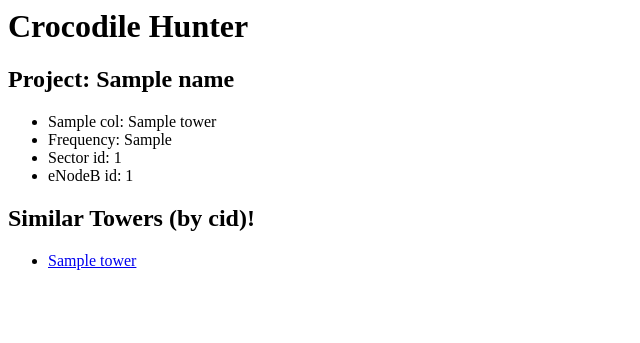
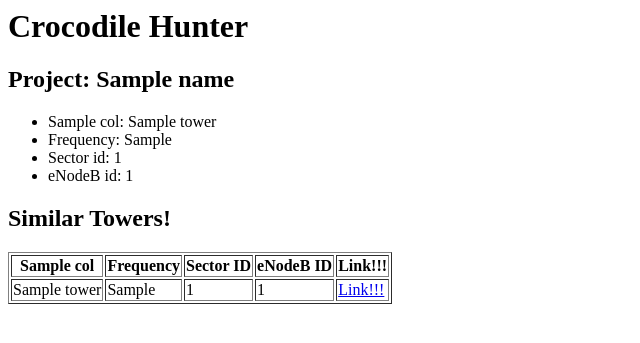
Before and after one commit to EFForg/crocodilehunter, a Python web app: template src/templates/detail.html in a window 1280 px wide. Shown: the top 343 px of the page, without its empty margins (0-640 px from the left). Run offline with Jinja, Linux system fonts and the light colour scheme; the template is opened without the code that fills it: most values are stand-ins (such as "Sample title", 1, 10 or a date in 2020).

Commit message:
update band list and fix up detail view

```diff
--- a/src/templates/detail.html
+++ b/src/templates/detail.html
@@ -14,11 +14,28 @@
             <li>Sector id: {{ tower.get_sector_id() }}</li>
             <li>eNodeB id: {{ tower.get_enodeb_id() }}</li>
         </ul>
-    <h2>Similar Towers (by cid)!</h2>
-    <ul>
+        <h2>Similar Towers!</h2>
+        <table border="1">
+            <tr>
+                {% for p in tower.params() %}
+                <th>{{ p }}</th>
+                {% endfor %}
+                <th>Frequency</th>
+                <th>Sector ID</th>
+                <th>eNodeB ID</th>
+                <th>Link!!!</th>
+            </tr>
             {% for tower in similar_towers %}
-    <li class='tower'><a href="/detail/{{tower.id}}">{{tower}}</a></li>
+                <tr>
+                    {% for col in tower.params() %}
+                    <td>{{ tower[col] }}</td>
                     {% endfor %}
-    </ul>
+                    <td>{{ tower.get_frequency() }}</td>
+                    <td>{{ tower.get_sector_id() }}</td>
+                    <td>{{ tower.get_enodeb_id() }}</td>
+                    <td><a href="/detail/{{ tower.id }}">Link!!!</a></td>
+                </tr>
+            {% endfor %}
+        </table>
     </body>
 </html>
--- a/src/watchdog.py
+++ b/src/watchdog.py
@@ -35,6 +35,10 @@ class Watchdog():
 
     def get_row_by_id(self, row_id):
         return Tower.query.get(row_id)
+
+    def get_similar_towers(self, tower):
+        """ Gets towers with similar mnc, mcc, and tac."""
+        return Tower.query.filter(Tower.mnc == tower.mnc).filter(Tower.mcc == tower.mcc).filter(Tower.tac == tower.tac)
 
     def get_towers_by_cid(self, cid):
         return Tower.query.filter(Tower.cid == cid)
--- a/src/webui.py
+++ b/src/webui.py
@@ -32,7 +32,7 @@ class Webui:
 
     def detail(self, row_id):
         tower = self.watchdog.get_row_by_id(row_id)
-        similar_towers = self.watchdog.get_towers_by_cid(tower.cid)
+        similar_towers = self.watchdog.get_similar_towers(tower)
         return render_template('detail.html', tower = tower,
                 similar_towers = similar_towers)
 
```
Also changed, not shown: src/database.py (+15 -1 lines). Lines whose indentation alone changed are shown as unchanged.
